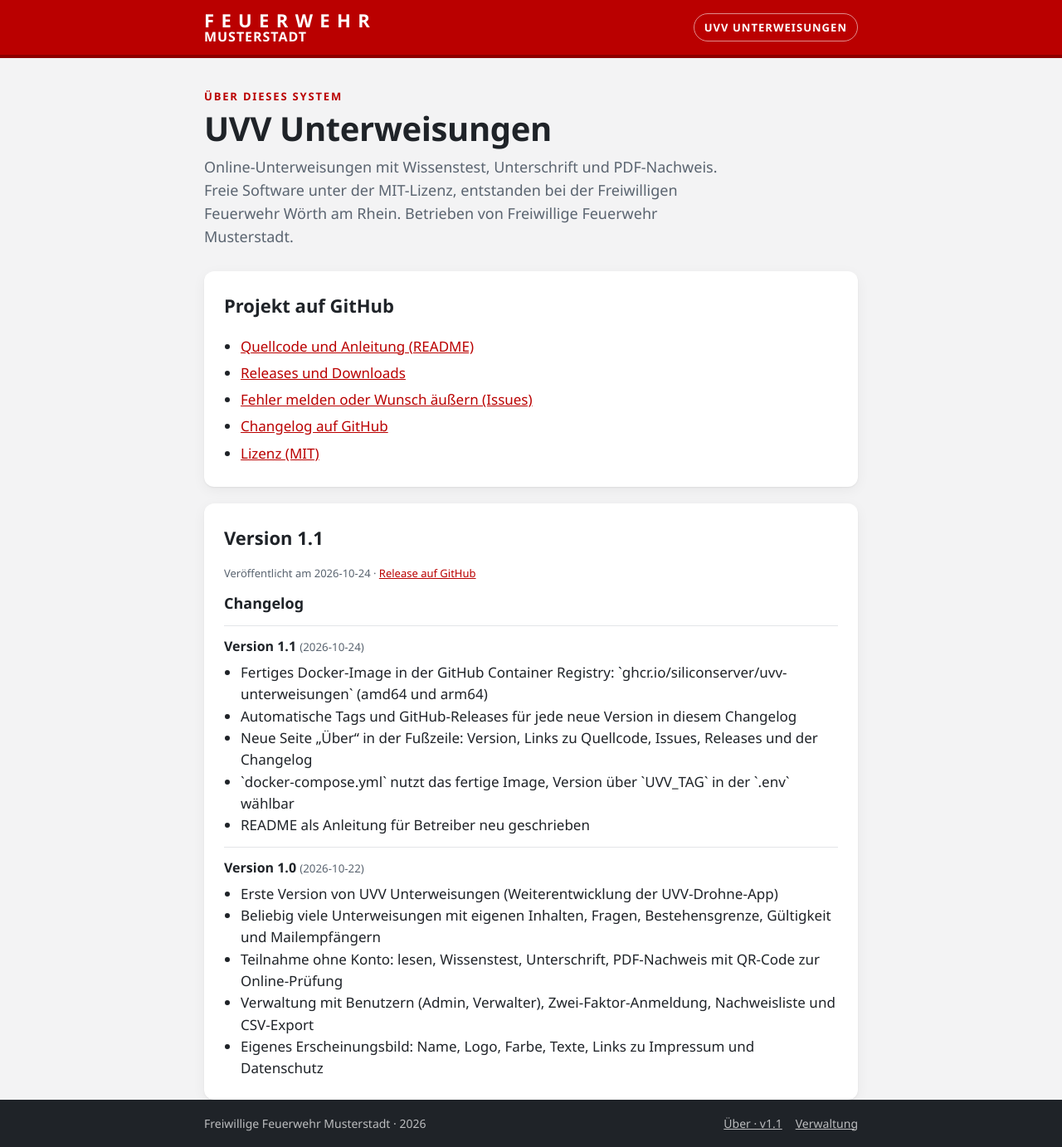
After one commit to Maxsander123/uvv-unterweisungen, a Flask app: page /ueber in a window 1280 px wide. The commit adds this page. Shown: the whole page at 83% size. Run offline with Flask 3, Linux system fonts and the light colour scheme; data comes from the database, SQL or seed files in the repository; parts of the project's set-up code (start-up, migrations or seed data) failed here and were passed over; some libraries are stand-ins or nearby versions.

Commit message:
Docker-Image per GitHub Actions, Releases, Seite „Über“ und neue README
- Workflow docker.yml baut das Image für amd64/arm64 und legt es in ghcr.io ab
  (:main und :sha-… bei jedem Push auf main, :<Version> und :latest bei Releases)
- Workflow release.yml legt für die oberste Version in CHANGELOG.md Tag und
  GitHub-Release an und baut das versionierte Image
- Neue Seite /ueber (Link in der Fußzeile): Version, Build-Commit, Links zu
  Quellcode, Releases, Issues, Lizenz und der Changelog
- docker-compose.yml nutzt das fertige Image, Version über UVV_TAG
- README als Anleitung für Betreiber überarbeitet (Start mit fertigem Image,
  Aktualisieren, Umstieg von selbst gebauten Installationen, Releases)

Co-Authored-By: Claude Opus 5.5 (1M context) <noreply@anthropic.com>
Claude-Session: https://claude.ai/code/session_01C5QRaQprEqhg4WjmGEKnMX

```diff
--- a/app/app.py
+++ b/app/app.py
@@ -52,6 +52,34 @@ SMTP_PASSWORD = os.environ.get("SMTP_PASSWORD", "")
 SMTP_FROM = os.environ.get("SMTP_FROM", SMTP_USER)
 MAIL_COOLDOWN = timedelta(minutes=int(os.environ.get("MAIL_COOLDOWN_MINUTES", "10")))
 MAIL_ENABLED = bool(SMTP_HOST and SMTP_FROM)
+
+# Projekt, Version und Changelog für die Seite „Über“
+PROJECT_URL = "https://github.com/siliconserver/uvv-unterweisungen"
+APP_COMMIT = os.environ.get("APP_COMMIT", "")  # wird beim Bauen des Images gesetzt
+
+
+def load_changelog():
+    """Liest CHANGELOG.md (Abschnitte "## <Version> (<Datum>)" mit "- " Punkten)."""
+    here = os.path.dirname(os.path.abspath(__file__))
+    for path in (os.path.join(here, "CHANGELOG.md"), os.path.join(here, "..", "CHANGELOG.md")):
+        if os.path.exists(path):
+            break
+    else:
+        return []
+    entries = []
+    with open(path, encoding="utf-8") as f:
+        for line in f:
+            line = line.strip()
+            if line.startswith("## "):
+                version, _, date = line[3:].strip().partition(" ")
+                entries.append({"version": version, "date": date.strip("()"), "items": []})
+            elif line.startswith("- ") and entries:
+                entries[-1]["items"].append(line[2:].strip())
+    return entries
+
+
+CHANGELOG = load_changelog()
+APP_VERSION = CHANGELOG[0]["version"] if CHANGELOG else "unbekannt"
 
 ROLES = {
     "admin": "Admin – alles inkl. Benutzerverwaltung",
@@ -437,7 +465,7 @@ def inject_globals():
     return {"cfg": cfg, "org_name": cfg["org_name"], "app_name": cfg["app_name"],
             "theme": theme_colors(cfg["primary_color"]), "logo_v": logo_version(),
             "year": datetime.now(TZ).year, "current_user": g.get("user"), "csrf_token": csrf_token,
-            "roles": ROLES, "interval_label": interval_label}
+            "roles": ROLES, "interval_label": interval_label, "app_version": APP_VERSION}
 
 
 def _safe_next(value):
@@ -1295,6 +1323,12 @@ def favicon():
     abort(404)
 
 
+@app.get("/ueber")
+def about():
+    return render_template("about.html", changelog=CHANGELOG, project_url=PROJECT_URL,
+                           commit=APP_COMMIT, commit_short=APP_COMMIT[:7])
+
+
 @app.get("/healthz")
 def healthz():
     return "ok"
--- a/app/static/style.css
+++ b/app/static/style.css
@@ -296,6 +296,11 @@ textarea.code { font-family: ui-monospace, "SFMono-Regular", Menlo, Consolas, mo
 
 /* Einstellungen, Auswertung, Fußzeile */
 .footer-links { display: flex; gap: 16px; flex-wrap: wrap; }
+.about-links { margin: 0; padding-left: 20px; line-height: 1.9; }
+.changelog-entry { border-top: 1px solid var(--line); padding-top: 12px; margin-top: 12px; }
+.changelog-entry h4 { margin: 0 0 6px; font-size: 16px; }
+.changelog-entry h4 small { font-weight: 400; color: var(--muted); }
+.changelog-entry ul { margin: 0; padding-left: 20px; }
 .logo-row { display: grid; grid-template-columns: 140px 1fr; gap: 20px; align-items: start; }
 .logo-preview { height: 140px; border-radius: 10px; background: var(--red); display: grid; place-items: center; padding: 12px; }
 .logo-preview img { max-width: 100%; max-height: 100%; }
--- /dev/null
+++ b/app/templates/about.html
@@ -0,0 +1,40 @@
+{% extends "base.html" %}
+{% block title %}Über{% endblock %}
+{% block content %}
+<section class="hero hero-compact">
+  <p class="eyebrow">Über dieses System</p>
+  <h1>UVV Unterweisungen</h1>
+  <p class="lead">Online-Unterweisungen mit Wissenstest, Unterschrift und PDF-Nachweis. Freie Software unter der MIT-Lizenz, entstanden bei der Freiwilligen Feuerwehr Wörth am Rhein. Betrieben von {{ org_name }}.</p>
+</section>
+
+<section class="card">
+  <h2>Projekt auf GitHub</h2>
+  <ul class="about-links">
+    <li><a href="{{ project_url }}" target="_blank" rel="noopener">Quellcode und Anleitung (README)</a></li>
+    <li><a href="{{ project_url }}/releases" target="_blank" rel="noopener">Releases und Downloads</a></li>
+    <li><a href="{{ project_url }}/issues" target="_blank" rel="noopener">Fehler melden oder Wunsch äußern (Issues)</a></li>
+    <li><a href="{{ project_url }}/blob/main/CHANGELOG.md" target="_blank" rel="noopener">Changelog auf GitHub</a></li>
+    <li><a href="{{ project_url }}/blob/main/LICENSE" target="_blank" rel="noopener">Lizenz (MIT)</a></li>
+  </ul>
+</section>
+
+<section class="card">
+  <h2>Version {{ app_version }}</h2>
+  <p class="small">
+    {% if changelog and changelog[0].date %}Veröffentlicht am {{ changelog[0].date }}{% endif %}
+    {% if commit %} · Build <a href="{{ project_url }}/commit/{{ commit }}" target="_blank" rel="noopener" class="mono">{{ commit_short }}</a>{% endif %}
+    · <a href="{{ project_url }}/releases/tag/v{{ app_version }}" target="_blank" rel="noopener">Release auf GitHub</a>
+  </p>
+  <h3>Changelog</h3>
+  {% for entry in changelog %}
+  <div class="changelog-entry">
+    <h4>Version {{ entry.version }}{% if entry.date %} <small>({{ entry.date }})</small>{% endif %}</h4>
+    <ul>
+      {% for item in entry["items"] %}<li>{{ item }}</li>{% endfor %}
+    </ul>
+  </div>
+  {% else %}
+  <p>Kein Changelog vorhanden.</p>
+  {% endfor %}
+</section>
+{% endblock %}
--- a/app/templates/base.html
+++ b/app/templates/base.html
@@ -51,6 +51,7 @@
       <span class="footer-links">
         {% if cfg.impressum_url %}<a href="{{ cfg.impressum_url }}" target="_blank" rel="noopener">Impressum</a>{% endif %}
         {% if cfg.datenschutz_url %}<a href="{{ cfg.datenschutz_url }}" target="_blank" rel="noopener">Datenschutz</a>{% endif %}
+        <a href="{{ url_for('about') }}" title="Version, Changelog und Quellcode">Über · v{{ app_version }}</a>
         {% if not current_user %}<a href="{{ url_for('login') }}">Verwaltung</a>{% endif %}
       </span>
     </div>
--- a/docker-compose.yml
+++ b/docker-compose.yml
@@ -2,8 +2,11 @@
 # Alle Einstellungen und Zugangsdaten stehen in der Datei .env (Vorlage: .env.example).
 services:
   uvv-unterweisungen:
+    # Fertiges Image aus der GitHub Container Registry (`docker compose pull`),
+    # oder lokal aus dem Quellcode bauen mit `docker compose up -d --build`.
+    # Version über UVV_TAG in der .env (Standard: latest = neueste Version).
+    image: ghcr.io/siliconserver/uvv-unterweisungen:${UVV_TAG:-latest}
     build: .
-    image: uvv-unterweisungen:latest
     container_name: uvv-unterweisungen
     restart: unless-stopped
     env_file: .env
```
Also changed, not shown: .github/workflows/docker.yml (added), .github/workflows/release.yml (added), CHANGELOG.md (added), README.md, 2 other files.
